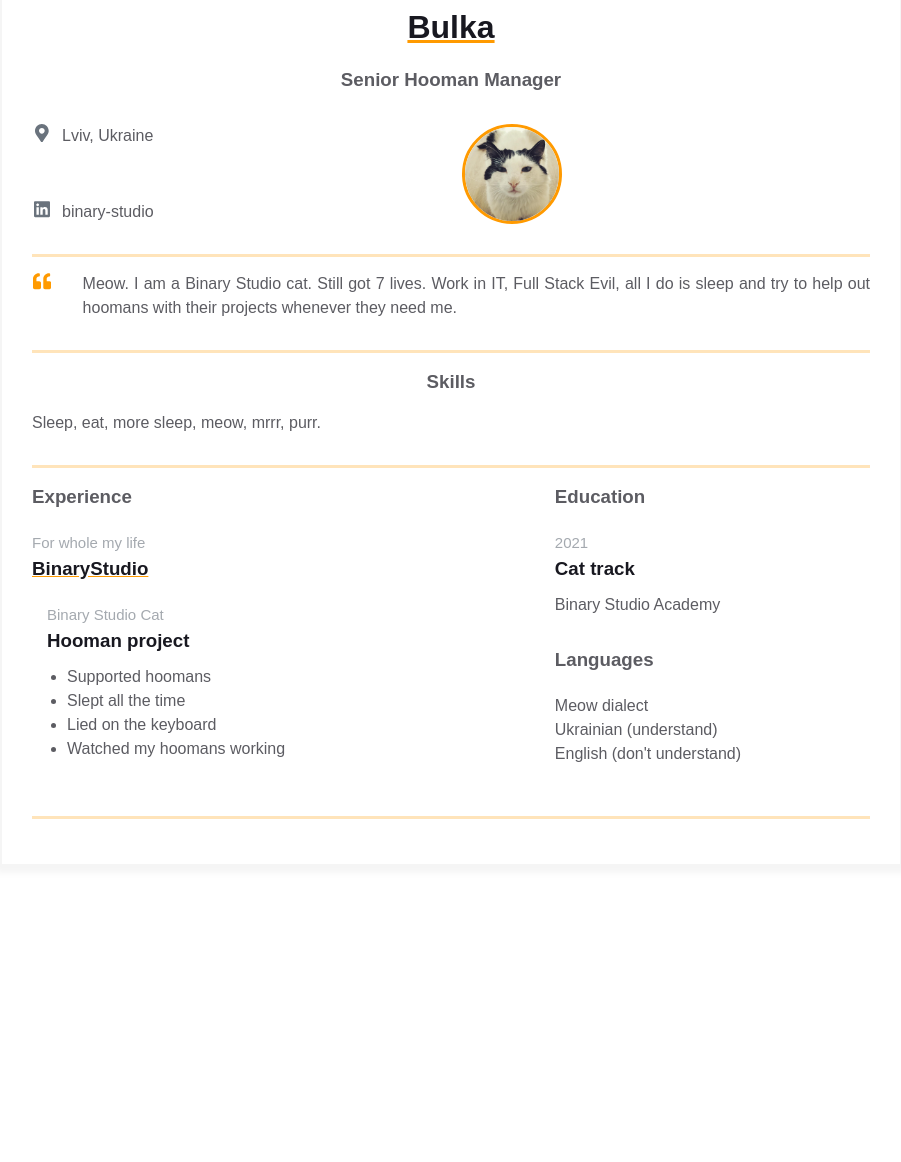
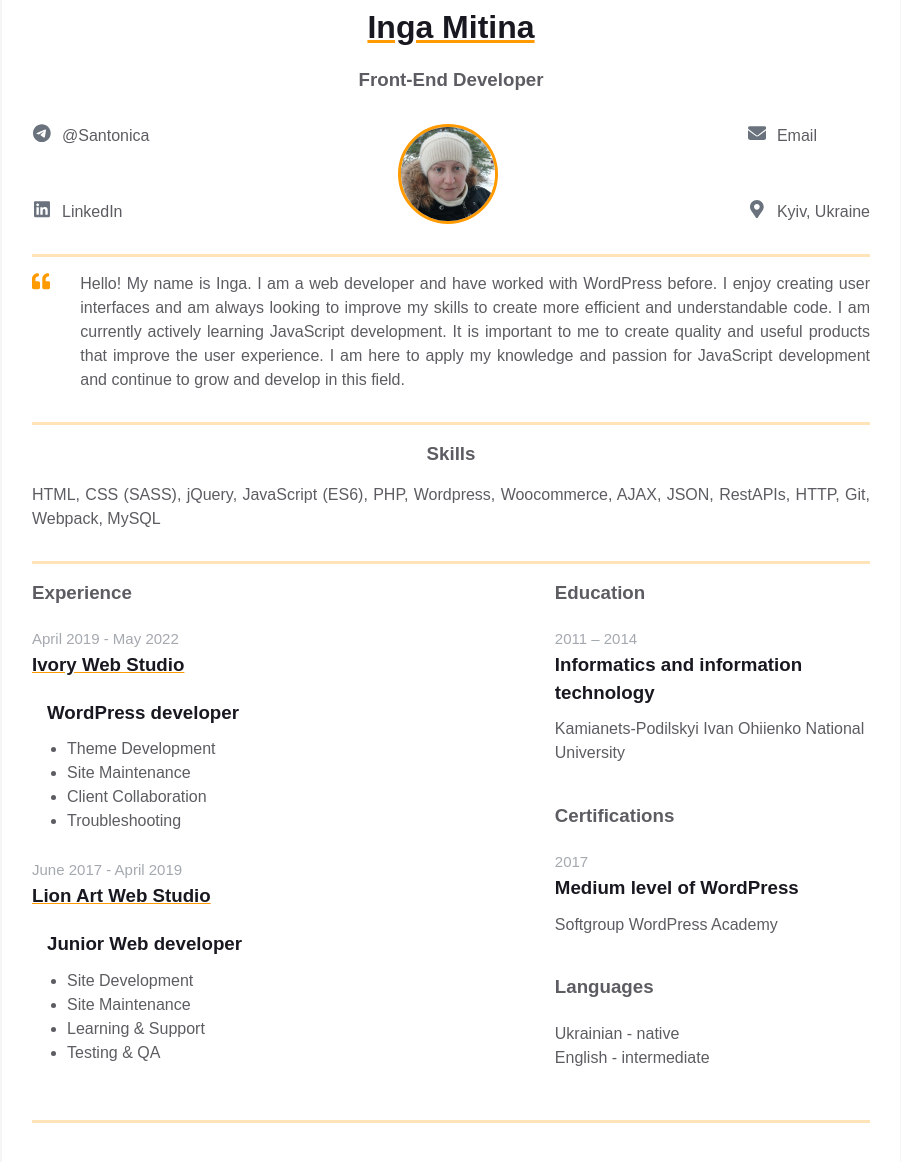
Before and after one commit to iSantonica/homepage, a plain HTML site: page index.html in a window 1280 px wide. Shown: the part 78-1240 px from the top of the page, without its empty margins (189-1090 px from the left). Before the commit the page ends 993 px from the top, so only its background shows below. Drawn offline with Linux system fonts and the light colour scheme.

Commit message:
feat: Update content

```diff
--- a/index.html
+++ b/index.html
@@ -11,32 +11,36 @@
       <div class="resume">
         <div class="container">
           <div class="resume__block">
-            <h1 class="contact-info__header">Bulka</h1>
-            <h3 class="contact-info__sub-header">Senior Hooman Manager</h3>
+            <h1 class="contact-info__header">Inga Mitina</h1>
+            <h3 class="contact-info__sub-header">Front-End Developer</h3>
 
             <div class="contact_info_container fh">
               <div class="contact-info__block">
-                <a href="" rel="author" class="contact-info__item">
+                <a
+                  href="https://t.me/Santonica"
+                  rel="author"
+                  class="contact-info__item"
+                  target="_blank"
+                >
                   <div class="contact-info__item-icon-wrapper">
                     <svg
                       class="contact-info__item-icon"
                       xmlns="http://www.w3.org/2000/svg"
-                      viewBox="0 0 384 512"
+                      viewBox="0 0 496 512"
                     >
+                      <!--!Font Awesome Free 6.5.1 by @fontawesome - https://fontawesome.com License - https://fontawesome.com/license/free Copyright 2023 Fonticons, Inc.-->
                       <path
-                        d="M172.268 501.67C26.97 291.031 0 269.413 0 192 0 85.961 85.961 0 192
-                        0s192 85.961 192 192c0 77.413-26.97 99.031-172.268 309.67-9.535
-                        13.774-29.93 13.773-39.464 0zM192 272c44.183 0 80-35.817
-                        80-80s-35.817-80-80-80-80 35.817-80 80 35.817 80 80 80z"
-                      ></path>
+                        d="M248 8C111 8 0 119 0 256S111 504 248 504 496 393 496 256 385 8 248 8zM363 176.7c-3.7 39.2-19.9 134.4-28.1 178.3-3.5 18.6-10.3 24.8-16.9 25.4-14.4 1.3-25.3-9.5-39.3-18.7-21.8-14.3-34.2-23.2-55.3-37.2-24.5-16.1-8.6-25 5.3-39.5 3.7-3.8 67.1-61.5 68.3-66.7 .2-.7 .3-3.1-1.2-4.4s-3.6-.8-5.1-.5q-3.3 .7-104.6 69.1-14.8 10.2-26.9 9.9c-8.9-.2-25.9-5-38.6-9.1-15.5-5-27.9-7.7-26.8-16.3q.8-6.7 18.5-13.7 108.4-47.2 144.6-62.3c68.9-28.6 83.2-33.6 92.5-33.8 2.1 0 6.6 .5 9.6 2.9a10.5 10.5 0 0 1 3.5 6.7A43.8 43.8 0 0 1 363 176.7z"
+                      />
                     </svg>
                   </div>
-                  <span>Lviv, Ukraine</span>
+                  <span>@Santonica</span>
                 </a>
                 <a
-                  href="https://ua.linkedin.com/company/binary-studio_241166"
+                  href="https://www.linkedin.com/in/inga-mitina/"
                   rel="author"
                   class="contact-info__item"
+                  target="_blank"
                 >
                   <div class="contact-info__item-icon-wrapper">
                     <svg
@@ -55,19 +59,58 @@
                       ></path>
                     </svg>
                   </div>
-                  <span>binary-studio</span>
+                  <span>LinkedIn</span>
                 </a>
               </div>
 
               <div class="contact-info__block contact-info__block--center">
                 <img
                   class="contact-info__avatar"
-                  src="assets/avatar.jpg"
+                  src="assets/me.jpg"
                   alt="Avatar"
                 />
               </div>
 
-              <div class="contact-info__block"></div>
+              <div class="contact-info__block">
+                <a
+                  href="mailto:anaphemaa@gmail.com
+                  "
+                  rel="author"
+                  class="contact-info__item"
+                  target="_blank"
+                >
+                  <div class="contact-info__item-icon-wrapper">
+                    <svg
+                      class="contact-info__item-icon"
+                      xmlns="http://www.w3.org/2000/svg"
+                      viewBox="0 0 512 512"
+                    >
+                      <!--!Font Awesome Free 6.5.1 by @fontawesome - https://fontawesome.com License - https://fontawesome.com/license/free Copyright 2023 Fonticons, Inc.-->
+                      <path
+                        d="M48 64C21.5 64 0 85.5 0 112c0 15.1 7.1 29.3 19.2 38.4L236.8 313.6c11.4 8.5 27 8.5 38.4 0L492.8 150.4c12.1-9.1 19.2-23.3 19.2-38.4c0-26.5-21.5-48-48-48H48zM0 176V384c0 35.3 28.7 64 64 64H448c35.3 0 64-28.7 64-64V176L294.4 339.2c-22.8 17.1-54 17.1-76.8 0L0 176z"
+                      />
+                    </svg>
+                  </div>
+                  <span>Email</span>
+                </a>
+                <a href="" rel="author" class="contact-info__item">
+                  <div class="contact-info__item-icon-wrapper">
+                    <svg
+                      class="contact-info__item-icon"
+                      xmlns="http://www.w3.org/2000/svg"
+                      viewBox="0 0 384 512"
+                    >
+                      <path
+                        d="M172.268 501.67C26.97 291.031 0 269.413 0 192 0 85.961 85.961 0 192
+                        0s192 85.961 192 192c0 77.413-26.97 99.031-172.268 309.67-9.535
+                        13.774-29.93 13.773-39.464 0zM192 272c44.183 0 80-35.817
+                        80-80s-35.817-80-80-80-80 35.817-80 80 35.817 80 80 80z"
+                      ></path>
+                    </svg>
+                  </div>
+                  <span>Kyiv, Ukraine</span>
+                </a>
+              </div>
             </div>
           </div>
         </div>
@@ -93,9 +136,14 @@
                 </svg>
               </div>
               <p class="intro_text">
-                Meow. I am a Binary Studio cat. Still got 7 lives. Work in IT,
-                Full Stack Evil, all I do is sleep and try to help out hoomans
-                with their projects whenever they need me.
+                Hello! My name is Inga. I am a web developer and have worked
+                with WordPress before. I enjoy creating user interfaces and am
+                always looking to improve my skills to create more efficient and
+                understandable code. I am currently actively learning JavaScript
+                development. It is important to me to create quality and useful
+                products that improve the user experience. I am here to apply my
+                knowledge and passion for JavaScript development and continue to
+                grow and develop in this field.
               </p>
             </div>
           </div>
@@ -106,7 +154,8 @@
             <div class="skills">
               <h3 class="skills__header">Skills</h3>
               <p class="skills__text">
-                Sleep, eat, more sleep, meow, mrrr, purr.
+                HTML, CSS (SASS), jQuery, JavaScript (ES6), PHP, Wordpress,
+                Woocommerce, AJAX, JSON, RestAPIs, HTTP, Git, Webpack, MySQL
               </p>
             </div>
           </div>
@@ -120,25 +169,44 @@
                 <div class="experiences__company">
                   <div class="experiences__company-header">
                     <span class="experiences__company-header-durability"
-                      >For whole my life</span
+                      >April 2019 - May 2022</span
                     >
                     <h3 class="experiences__company-header-name">
-                      BinaryStudio
+                      Ivory Web Studio
                     </h3>
                   </div>
 
                   <div class="experiences__company-project">
-                    <span class="experiences__company-project-role"
-                      >Binary Studio Cat</span
-                    >
                     <h3 class="experiences__company-project-name">
-                      Hooman project
+                      WordPress developer
                     </h3>
                     <ul class="experiences__company-project-responsibilities">
-                      <li>Supported hoomans</li>
-                      <li>Slept all the time</li>
-                      <li>Lied on the keyboard</li>
-                      <li>Watched my hoomans working</li>
+                      <li>Theme Development</li>
+                      <li>Site Maintenance</li>
+                      <li>Client Collaboration</li>
+                      <li>Troubleshooting</li>
+                    </ul>
+                  </div>
+                </div>
+                <div class="experiences__company">
+                  <div class="experiences__company-header">
+                    <span class="experiences__company-header-durability"
+                      >June 2017 - April 2019</span
+                    >
+                    <h3 class="experiences__company-header-name">
+                      Lion Art Web Studio
+                    </h3>
+                  </div>
+
+                  <div class="experiences__company-project">
+                    <h3 class="experiences__company-project-name">
+                      Junior Web developer
+                    </h3>
+                    <ul class="experiences__company-project-responsibilities">
+                      <li>Site Development</li>
+                      <li>Site Maintenance</li>
+                      <li>Learning & Support</li>
+                      <li>Testing & QA</li>
                     </ul>
                   </div>
                 </div>
@@ -150,27 +218,46 @@
                   <div class="additional-info__education-university">
                     <span
                       class="additional-info__education-university-durability"
-                      >2021</span
+                      >2011 – 2014</span
                     >
                     <h3
                       class="additional-info__education-university-speciality"
                     >
-                      Cat track
+                      Informatics and information technology
                     </h3>
                     <p class="additional-info__education-university-name">
-                      Binary Studio Academy
+                      Kamianets-Podilskyi Ivan Ohiienko National University
+                    </p>
+                  </div>
+                </div>
+
+                <div class="additional-info__education">
+                  <h3 class="additional-info__education-header">
+                    Certifications
+                  </h3>
+                  <div class="additional-info__education-university">
+                    <span
+                      class="additional-info__education-university-durability"
+                      >2017</span
+                    >
+                    <h3
+                      class="additional-info__education-university-speciality"
+                    >
+                      Medium level of WordPress
+                    </h3>
+                    <p class="additional-info__education-university-name">
+                      Softgroup WordPress Academy
                     </p>
                   </div>
                 </div>
 
                 <div class="additional-info__languages">
                   <h3 class="additional-info__languages-header">Languages</h3>
-                  <p class="additional-info__languages-item">Meow dialect</p>
                   <p class="additional-info__languages-item">
-                    Ukrainian (understand)
+                    Ukrainian - native
                   </p>
                   <p class="additional-info__languages-item">
-                    English (don't understand)
+                    English - intermediate
                   </p>
                 </div>
               </div>
```
Also changed, not shown: assets/me.jpg (added).
